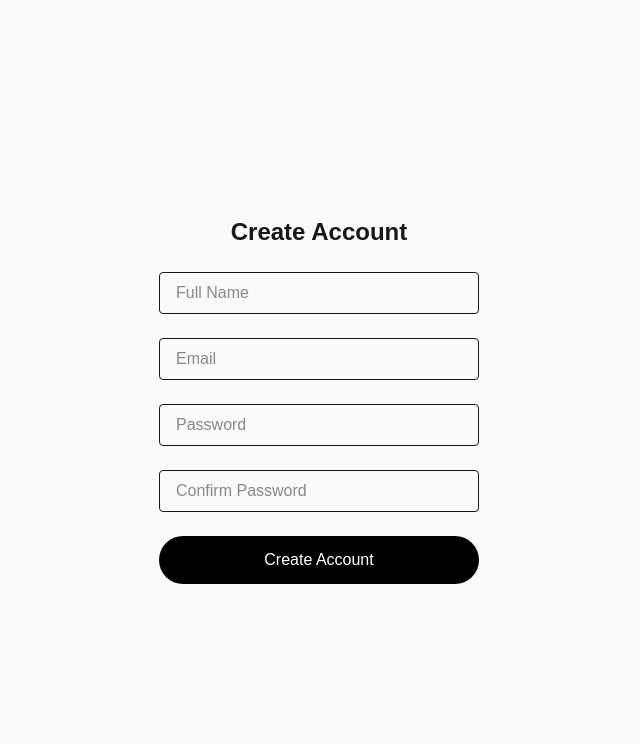
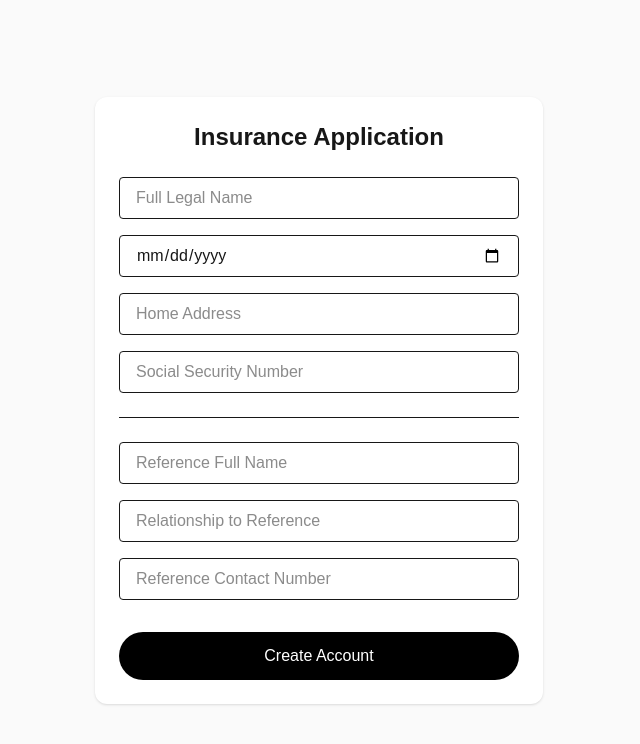
Before and after one commit to mejiasergio2002-max/unified-health, a Next.js app: page /register in a window 1280 px wide. Shown: the top 744 px of the page, without its empty margins (321-961 px from the left). Built offline with nearby package versions, Linux system fonts and the light colour scheme.

Commit message:
Restore insurance-style registration form

```diff
--- a/app/register/page.tsx
+++ b/app/register/page.tsx
@@ -1,40 +1,70 @@
 export default function RegisterPage() {
   return (
-    <main className="min-h-screen flex items-center justify-center bg-[#fafafa]">
-      <div className="flex flex-col items-center gap-6 w-80">
-        <h1 className="text-2xl font-semibold">Create Account</h1>
+    <main className="min-h-screen flex items-center justify-center bg-[#fafafa] py-10">
+      <div className="w-full max-w-md bg-white p-6 rounded-xl shadow-sm">
+        <h1 className="text-2xl font-semibold mb-6 text-center">
+          Insurance Application
+        </h1>
 
-        {/* Basic info fields */}
+        <div className="flex flex-col gap-4">
+
+          {/* Personal Information */}
           <input
             type="text"
-          placeholder="Full Name"
-          className="w-full border px-4 py-2 rounded"
+            placeholder="Full Legal Name"
+            className="border px-4 py-2 rounded"
           />
 
           <input
-          type="email"
-          placeholder="Email"
-          className="w-full border px-4 py-2 rounded"
+            type="date"
+            placeholder="Date of Birth"
+            className="border px-4 py-2 rounded"
           />
 
           <input
-          type="password"
-          placeholder="Password"
-          className="w-full border px-4 py-2 rounded"
+            type="text"
+            placeholder="Home Address"
+            className="border px-4 py-2 rounded"
           />
 
           <input
-          type="password"
-          placeholder="Confirm Password"
-          className="w-full border px-4 py-2 rounded"
+            type="text"
+            placeholder="Social Security Number"
+            className="border px-4 py-2 rounded"
+          />
+
+          {/* Reference Information */}
+          <hr className="my-2" />
+
+          <input
+            type="text"
+            placeholder="Reference Full Name"
+            className="border px-4 py-2 rounded"
+          />
+
+          <input
+            type="text"
+            placeholder="Relationship to Reference"
+            className="border px-4 py-2 rounded"
+          />
+
+          <input
+            type="text"
+            placeholder="Reference Contact Number"
+            className="border px-4 py-2 rounded"
           />
 
           {/* Create Account */}
-        <a href="/feed" className="w-full">
-          <button className="w-full px-4 py-3 rounded-full bg-black text-white">
+          <a href="/feed" className="mt-4">
+            <button
+              type="button"
+              className="w-full py-3 rounded-full bg-black text-white font-medium"
+            >
               Create Account
             </button>
           </a>
+
+        </div>
       </div>
     </main>
   );
```
Lines whose indentation alone changed are shown as unchanged.
